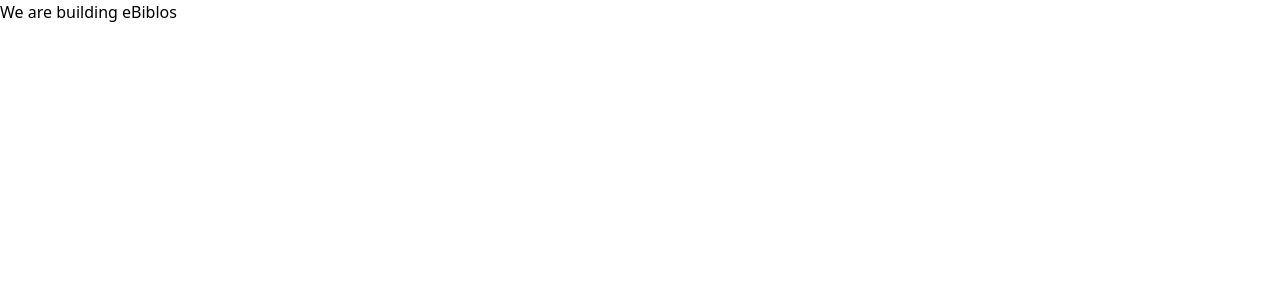
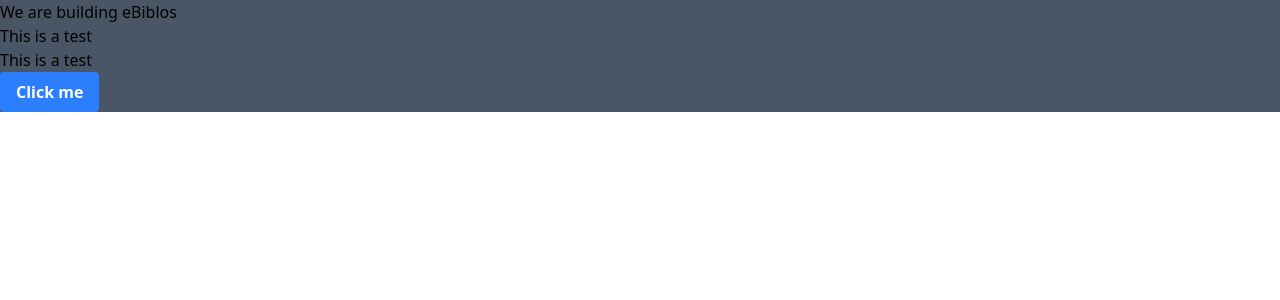
Before and after one commit to adarsh-3651/eBiblos, a React (Vite) app: page / in a window 1280 px wide. Shown: the top 300 px of the page. Built offline with nearby package versions, Linux system fonts and the light colour scheme.

Commit message:
Checking tailwind integration

```diff
--- a/src/App.jsx
+++ b/src/App.jsx
@@ -4,9 +4,17 @@
   const [count, setCount] = useState(0)
 
   return (
-    <>
-    <h1>We are building eBiblos</h1>
-    </>
+    <div className='bg-gray-600'>
+    <h1 className='bg-white-300'>We are building eBiblos</h1>
+    <h2 className='bg-white-300'>This is a test</h2>
+    <h3 className='bg-white-300'>This is a test</h3>
+    <button
+      className='bg-blue-500 hover:bg-blue-700 text-white font-bold py-2 px-4 rounded'
+      onClick={() => {
+        setCount(count + 1)
+        console.log(count)}
+        }>Click me</button>
+    </div>
   )
 }
 
```
